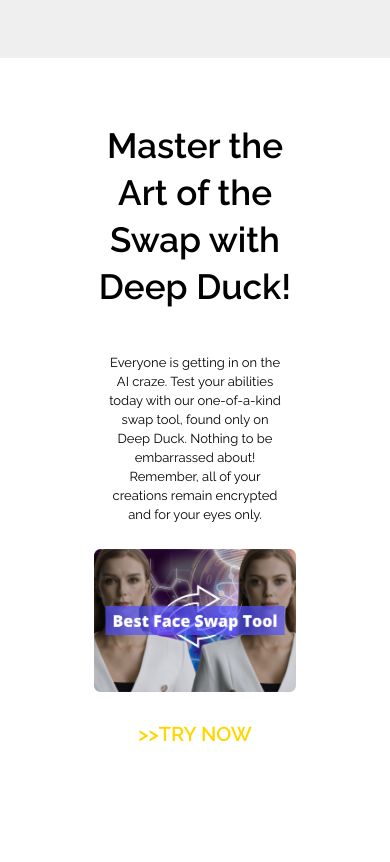
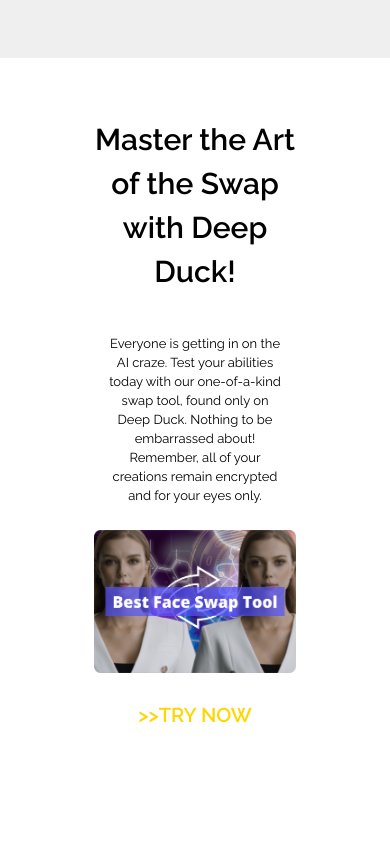
Before and after one commit to Rameeshakhan/DeepDuck, a React (Vite) app: page /imageswap in a window 390 px wide. Shown: the part 1383-2245 px from the top of the page. Built offline with nearby package versions, Linux system fonts and the light colour scheme.

Commit message:
Modified

```diff
--- a/src/assets/css/res.module.css
+++ b/src/assets/css/res.module.css
@@ -482,9 +482,9 @@
 }
 
 .title {
-  font-size: 35px;
+  font-size: 30px;
   font-weight: 600;
-  line-height: 47px;
+  line-height: 44px;
   letter-spacing: 0em;
 }
 
```
